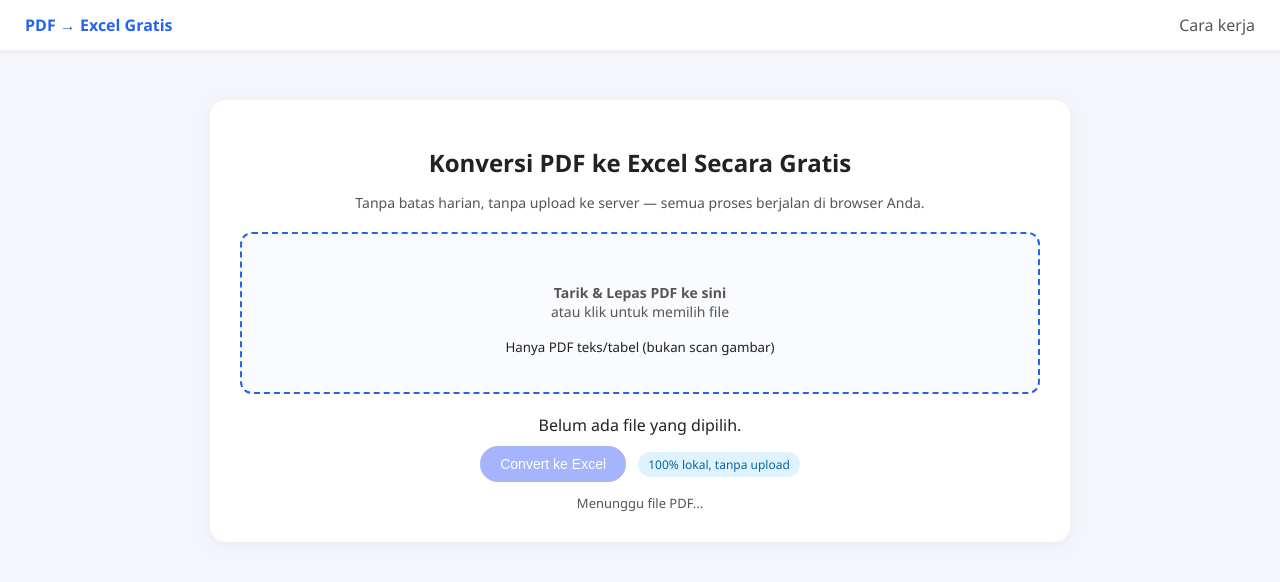
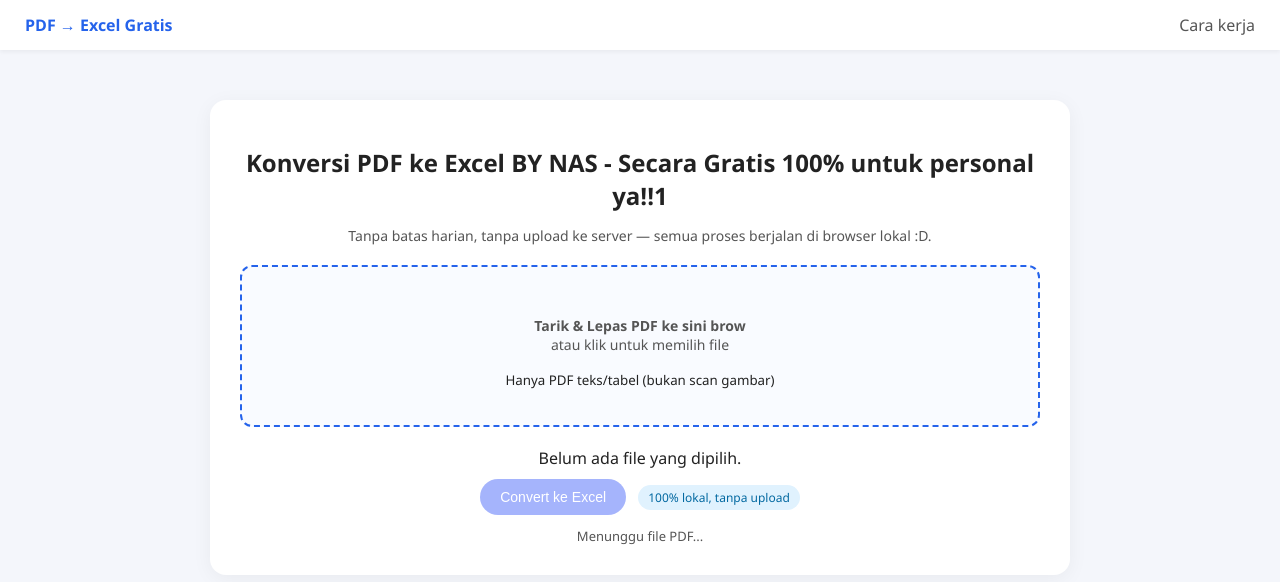
Before and after one commit to sagaevans/pdf-to-excel, a plain HTML site: page index.html in a window 1280 px wide. Drawn offline with Linux system fonts and the light colour scheme.

Commit message:
Revise content and tone in index.html
Updated the main heading and description for clarity and added a casual tone.

```diff
--- a/index.html
+++ b/index.html
@@ -98,11 +98,11 @@
   </header>
 
   <main>
-    <h1>Konversi PDF ke Excel Secara Gratis</h1>
-    <p>Tanpa batas harian, tanpa upload ke server — semua proses berjalan di browser Anda.</p>
+    <h1>Konversi PDF ke Excel BY NAS - Secara Gratis 100% untuk personal ya!!1</h1>
+    <p>Tanpa batas harian, tanpa upload ke server — semua proses berjalan di browser lokal :D.</p>
 
     <div class="dropzone" id="dropzone">
-      <p><strong>Tarik & Lepas PDF ke sini</strong><br>atau klik untuk memilih file</p>
+      <p><strong>Tarik & Lepas PDF ke sini brow </strong><br>atau klik untuk memilih file</p>
       <small>Hanya PDF teks/tabel (bukan scan gambar)</small>
       <input type="file" id="fileInput" accept="application/pdf" />
     </div>
```
